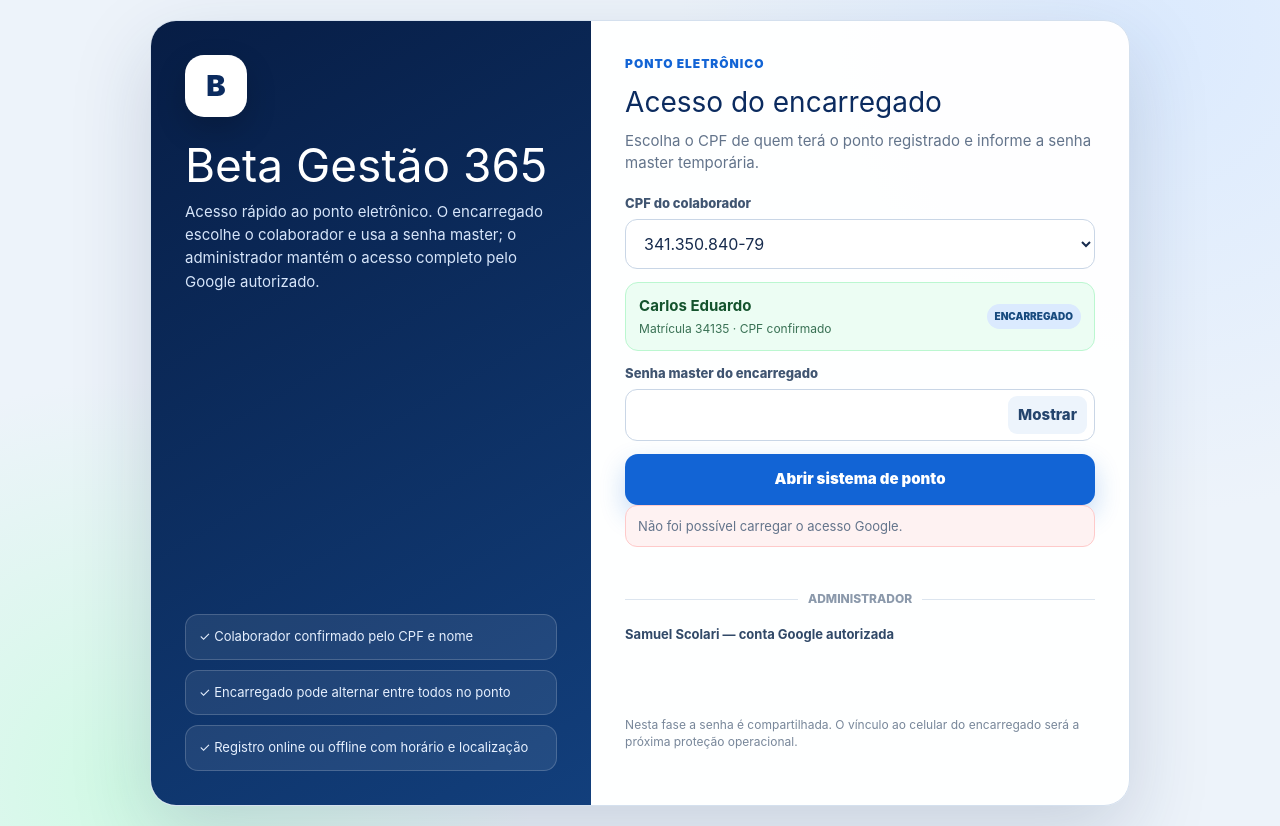
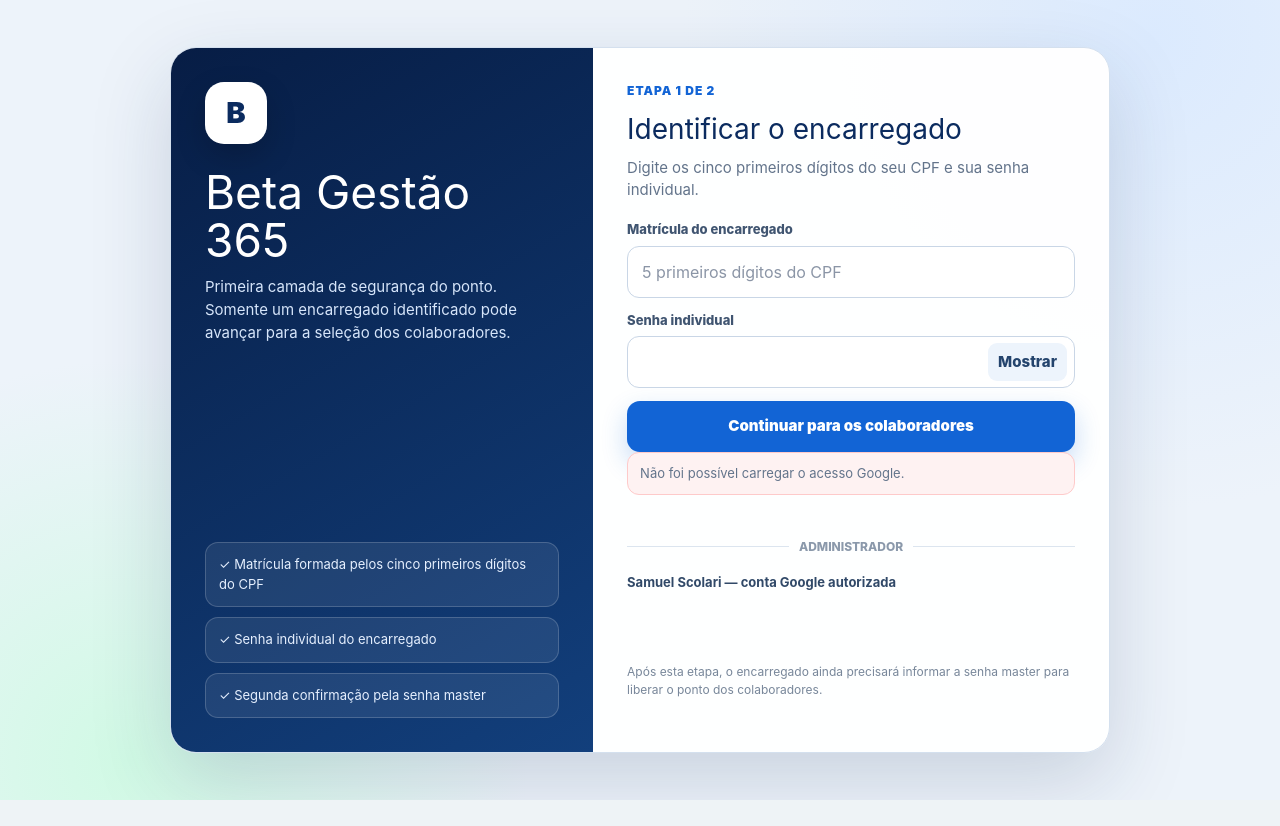
Before and after one commit to samuelscolari-blip/beta-gestao-365, a Next.js app: page / in a window 1280 px wide. After the commit the page ends 800 px from the top, so only its background shows below. Built offline with nearby package versions, Linux system fonts and the light colour scheme.

Commit message:
V131: exigir identificação do encarregado antes da senha master

```diff
--- a/app/page.tsx
+++ b/app/page.tsx
@@ -1,15 +1,16 @@
 import { headers } from "next/headers";
 import { redirect } from "next/navigation";
-import AccessGate from "./components/AccessGate";
 import SecureBetaAppV131 from "./components/SecureBetaAppV131";
+import SupervisorLoginGate from "./components/SupervisorLoginGate";
 import { masterPointSessionFromHeaders } from "./lib/master-point-access";
 import {
   authenticatedEmailFromHeaders,
   SOLE_ADMIN_EMAIL,
 } from "./lib/server-access";
+import { businessStaffSessionFromHeaders } from "./lib/staff-business-access";
 
 // O administrador acessa o sistema completo pelo Google autorizado.
-// A senha master do encarregado libera somente o portal /ponto.
+// O encarregado passa por duas etapas antes de acessar somente o portal /ponto.
 export const dynamic = "force-dynamic";
 
 export default async function Home() {
@@ -30,5 +31,8 @@
   const masterSession = await masterPointSessionFromHeaders(requestHeaders);
   if (masterSession) redirect("/ponto");
 
-  return <AccessGate nextPath="/" />;
+  const supervisor = await businessStaffSessionFromHeaders(requestHeaders);
+  if (supervisor?.role === "encarregado") redirect("/acesso-ponto");
+
+  return <SupervisorLoginGate />;
 }
```
